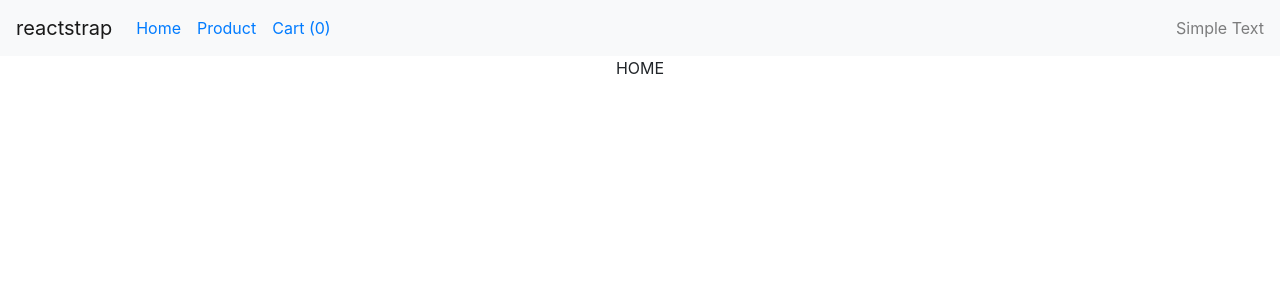
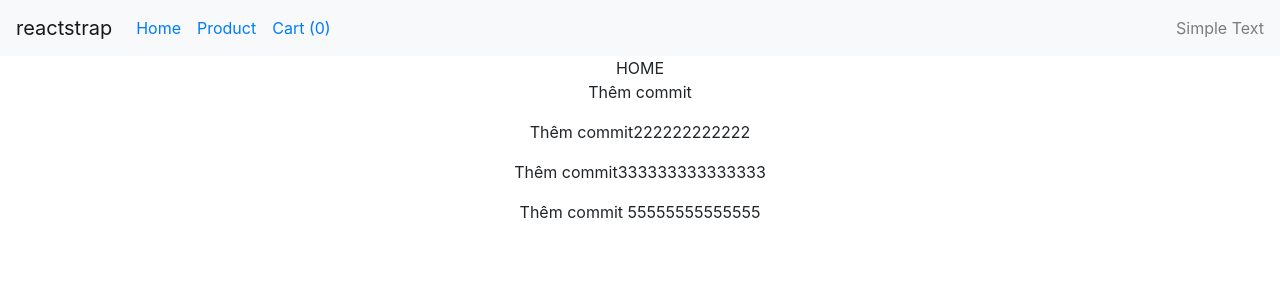
Before and after one commit to xuantungly1997/react-demo, a React (Create React App) app: page / in a window 1280 px wide. Shown: the top 300 px of the page. Built offline with nearby package versions, Linux system fonts and the light colour scheme.

Commit message:
commit 1 add coomit 2 comit 3 commit 5

```diff
--- a/src/component/home.js
+++ b/src/component/home.js
@@ -4,6 +4,10 @@ function Home() {
     return (
       <div className="home">
         HOME
+        <p>Thêm commit</p>
+        <p>Thêm commit222222222222</p>
+        <p>Thêm commit333333333333333</p>
+        <p>Thêm commit 55555555555555</p>
       </div>
     );
   }
```
